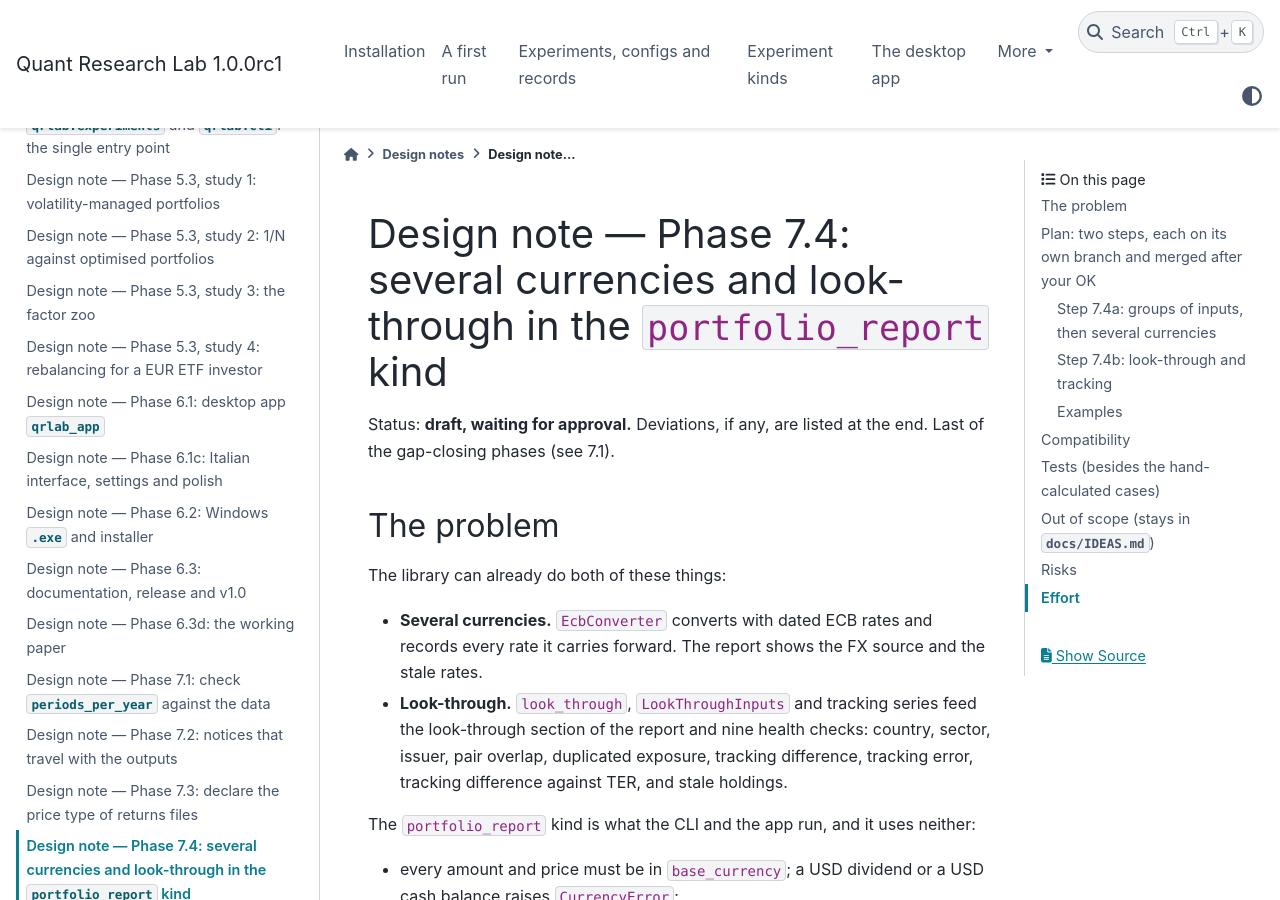
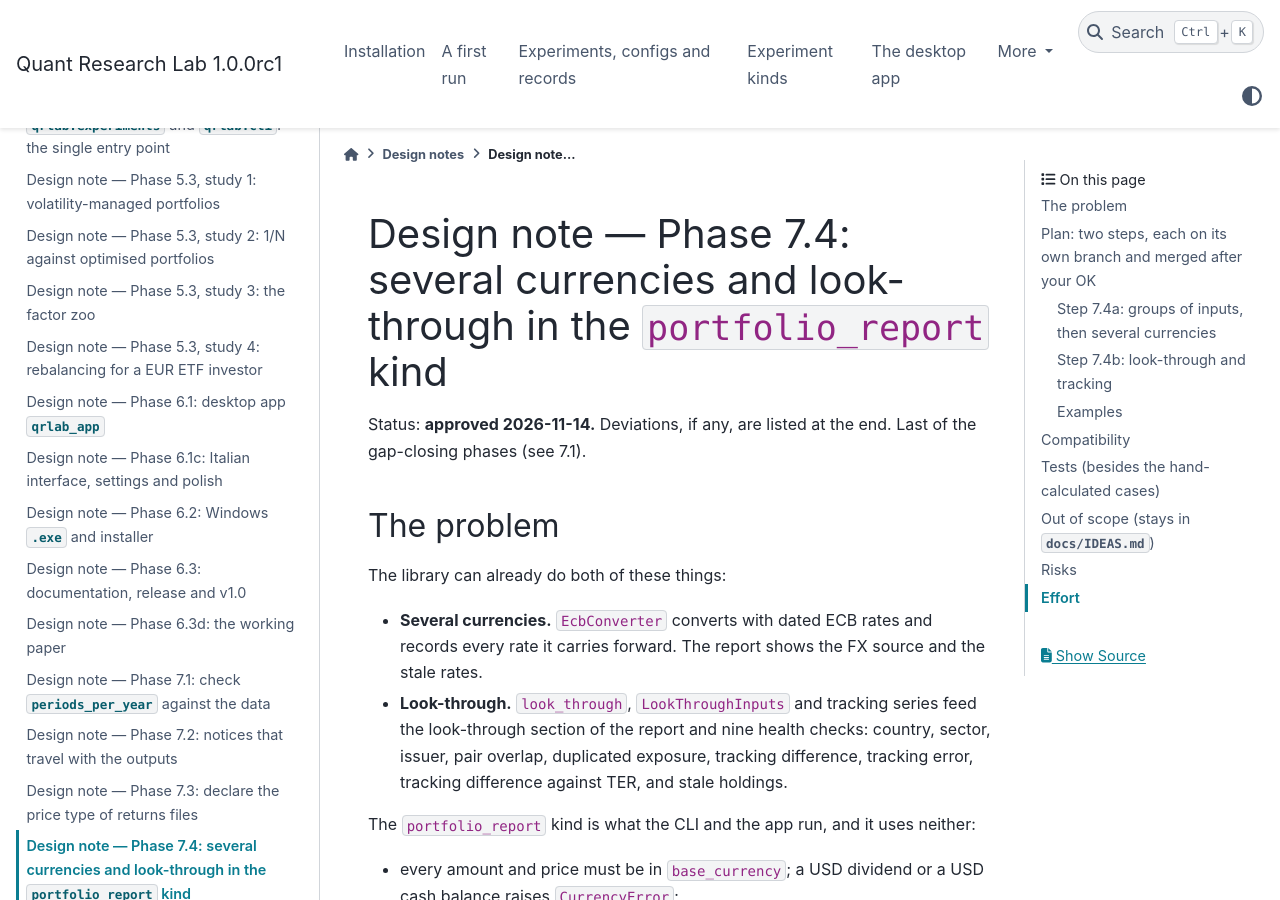
Before and after one commit to alessandroszn/quant-research-lab, a Sphinx documentation site: the page built from docs/design/7.4-portfolio-report-fx-lookthrough.md, in a window 1280 px wide and 900 px high. Built offline with Sphinx 7.4.7 and the PyData theme 0.15.4, drawn with Linux system fonts in a browser that asks for light colours.

Commit message:
docs: mark the 7.4 design note approved
Co-Authored-By: Claude Opus 5.5 <noreply@anthropic.com>

```diff
--- a/docs/design/7.4-portfolio-report-fx-lookthrough.md
+++ b/docs/design/7.4-portfolio-report-fx-lookthrough.md
@@ -1,6 +1,6 @@
 # Design note — Phase 7.4: several currencies and look-through in the `portfolio_report` kind
 
-Status: **draft, waiting for approval.** Deviations, if any, are listed at the end. Last of the
+Status: **approved 2026-11-14.** Deviations, if any, are listed at the end. Last of the
 gap-closing phases (see 7.1).
 
 ## The problem
```
